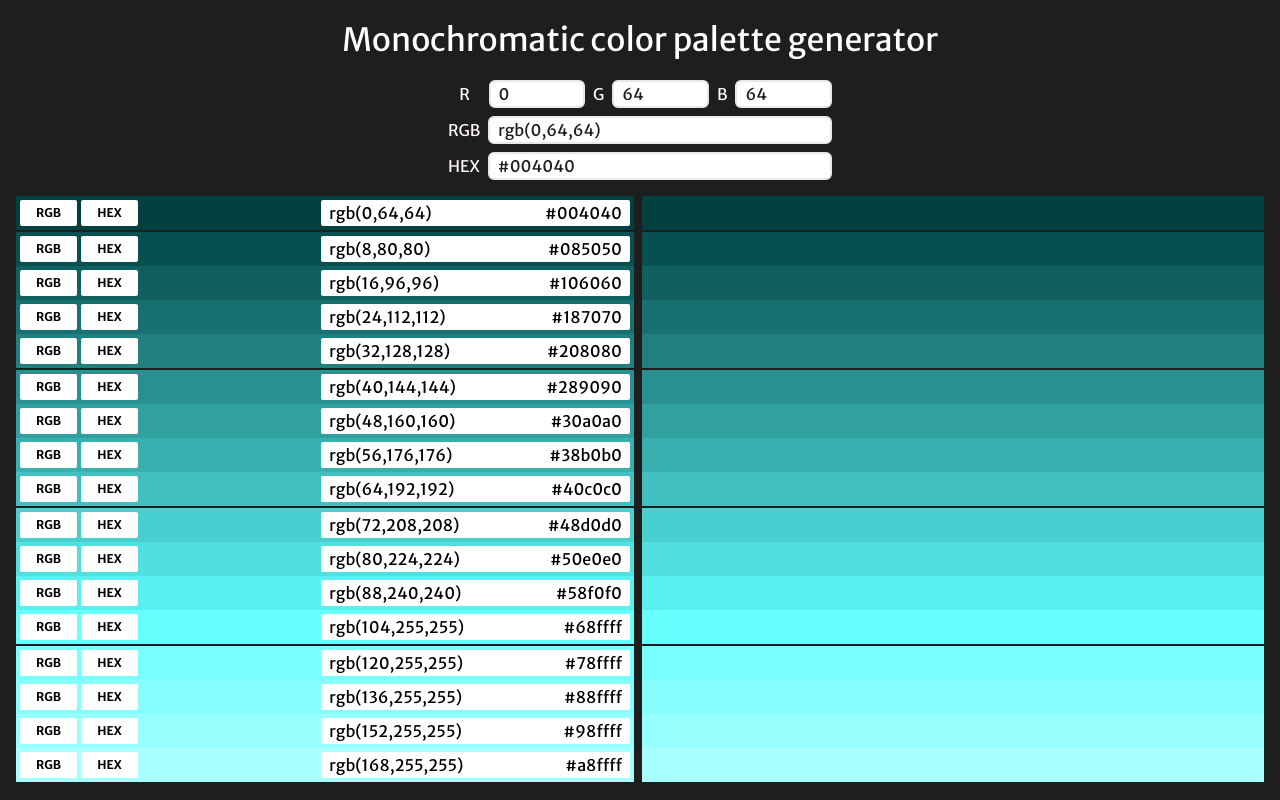
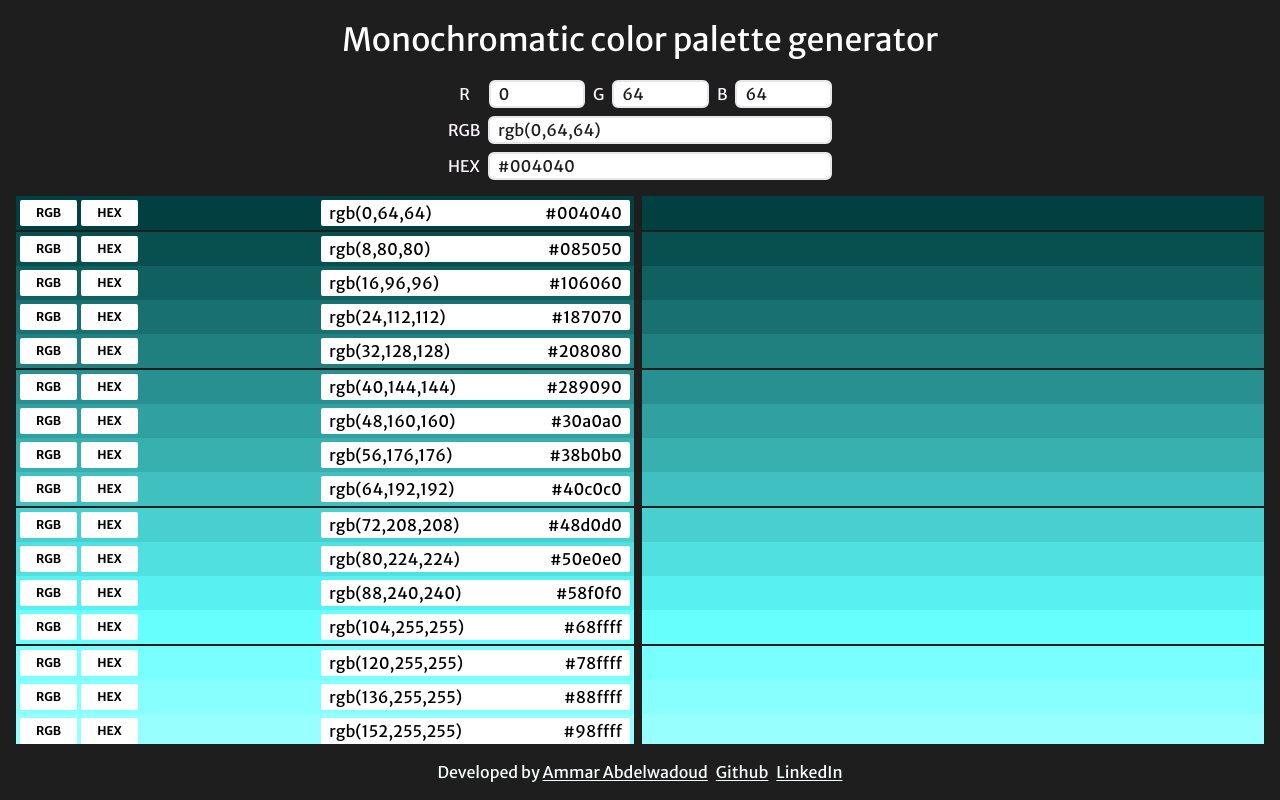
Before and after one commit to Dangoxy/MonochromaticPaletteGenerator, a Vue app: page /#/ in a window 1280 px wide. Built offline with nearby package versions, Linux system fonts and the light colour scheme.

Commit message:
added a footer

```diff
--- a/src/views/Homepage.vue
+++ b/src/views/Homepage.vue
@@ -74,6 +74,35 @@
                 </div>
                 <div v-if="index % 4 == 0" class="h-0.5"></div>
             </div>
+
+        </div>
+
+        <!-- Footer placeholder -->
+        <div
+        class="flex flex-wrap gap-2 justify-center items-center opacity-0 text-center"
+        :style="palette.length !==0 ? {color: palette[palette.length-1].hex} : {color: white}"
+        >
+            <h1>Developed by
+                <a href="https://ammarabdelwadoudv2.netlify.app" class="underline underline-offset-2">Ammar Abdelwadoud</a>
+            </h1>
+            <div class="flex gap-2">
+                <a href="https://github.com/Dangoxy" class="underline underline-offset-2">Github</a>
+                <a href="https://www.linkedin.com/in/ammar-abdelwadoud-20457a272/" class="underline underline-offset-2">LinkedIn</a>
+            </div>
+        </div>
+        <!-- / Footer placeholder -->
+
+        <div
+        class="flex flex-wrap gap-2 justify-center items-center absolute bottom-4 left-4 right-4 text-center"
+        :style="palette.length !==0 ? {color: palette[palette.length-1].hex} : {color: white}"
+        >
+            <h1>Developed by
+                <a href="https://ammarabdelwadoudv2.netlify.app" class="underline underline-offset-2">Ammar Abdelwadoud</a>
+            </h1>
+            <div class="flex gap-2">
+                <a href="https://github.com/Dangoxy" class="underline underline-offset-2">Github</a>
+                <a href="https://www.linkedin.com/in/ammar-abdelwadoud-20457a272/" class="underline underline-offset-2">LinkedIn</a>
+            </div>
         </div>
 
         <div
@@ -97,7 +126,8 @@ import { reactive, watch } from 'vue';
 
     let showSnackBar = reactive({show: false})
 
-    let palette = {rgb:[], hex:[]}
+    let palette = reactive({rgb:[], hex:[]})
+    console.log(palette)
 
     function rgbToHex(r, g, b){
         return ('#' + [r, g, b].map(x => x.toString(16).padStart(2, '0')).join(''))
@@ -313,7 +343,7 @@ import { reactive, watch } from 'vue';
 
 
     watch(rgb, (oldRgb, newRgb)=>{
-
+        console.log(palette)
         generatePalette()
         /* console.log(rgb) */
     })
```
